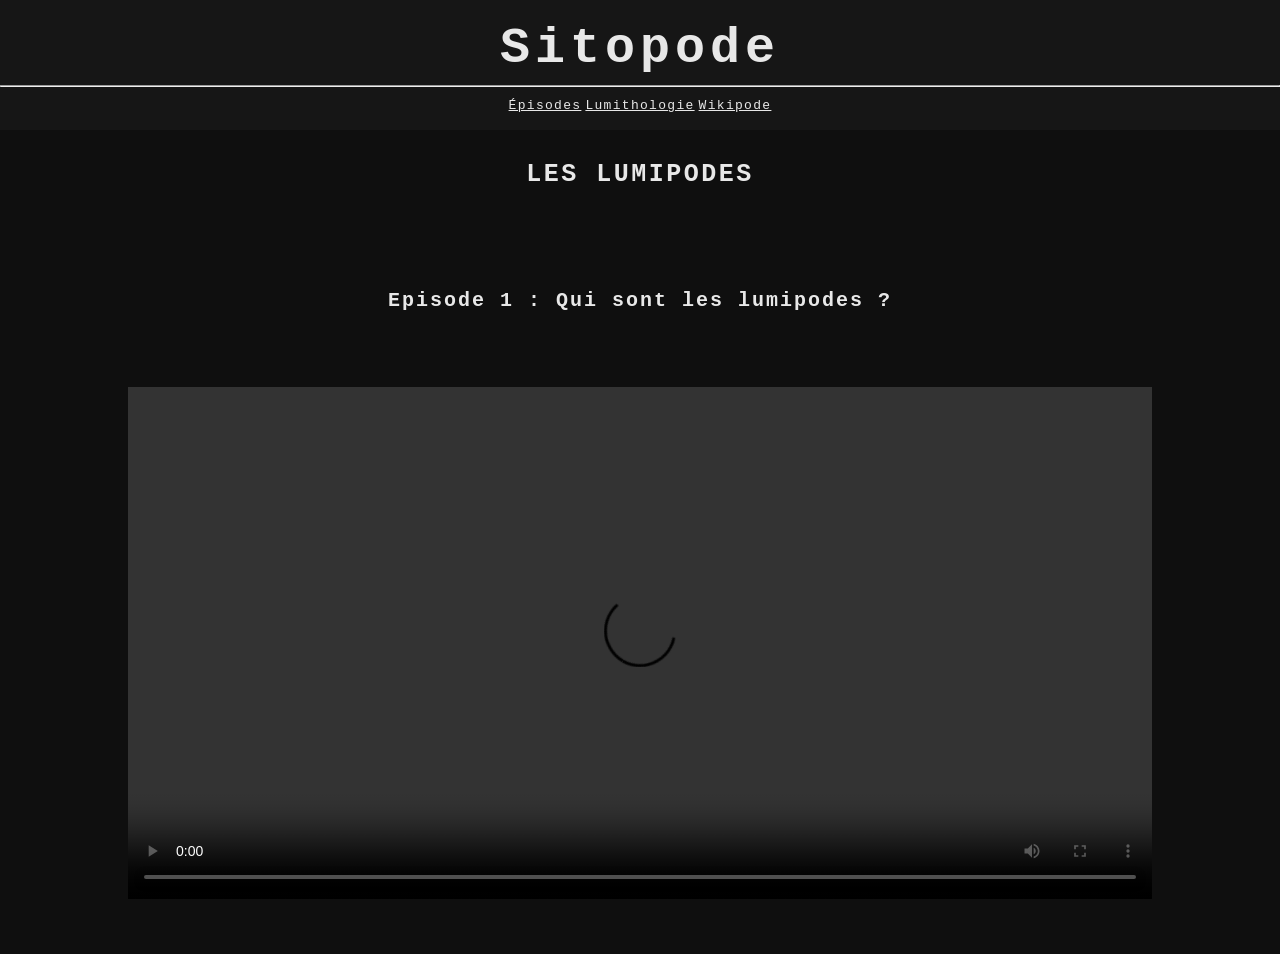
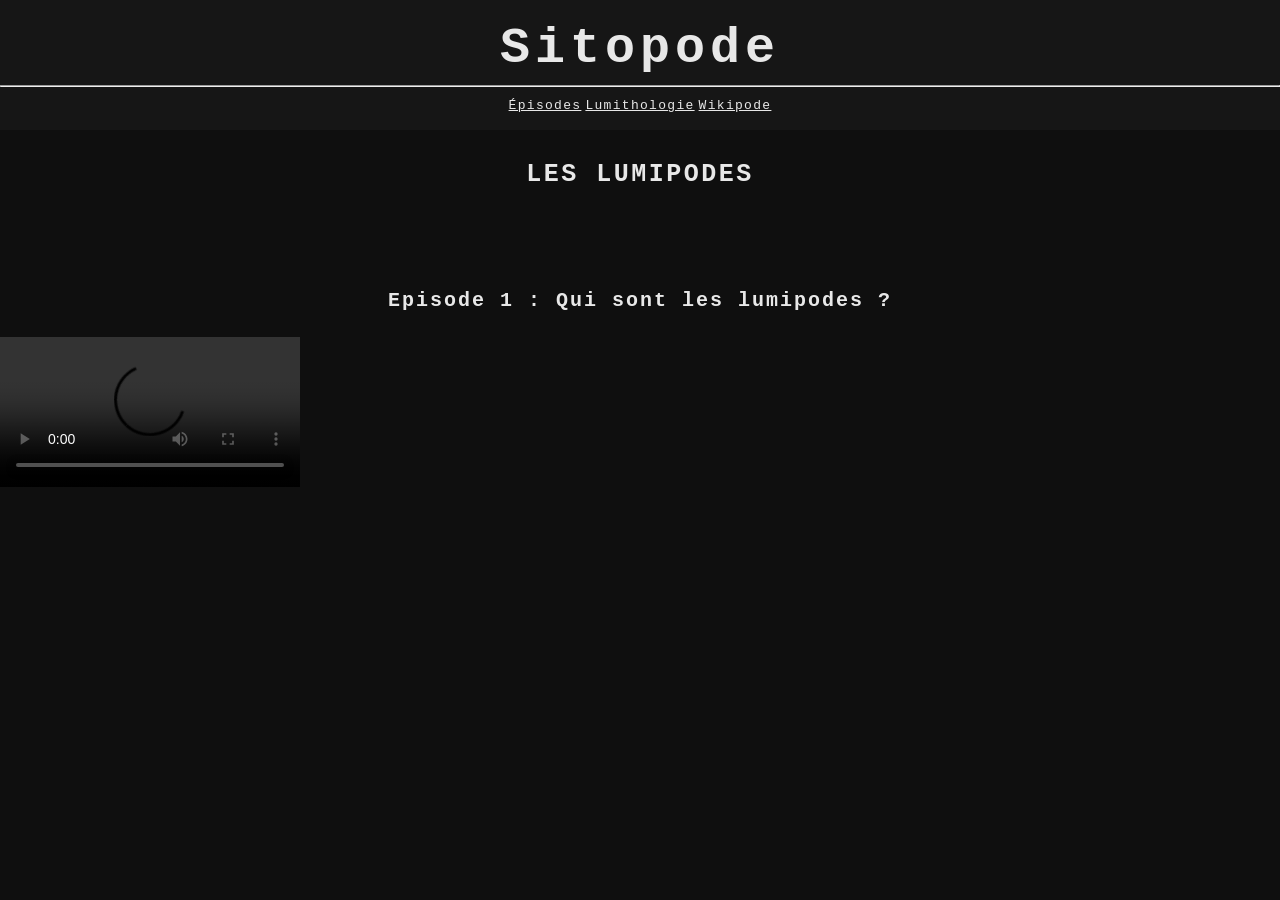

Update style.css

--- a/style.css
+++ b/style.css
@@ -26,13 +26,6 @@ footer {
     width:100%;
 }
 
-video {
-    padding-top: 50px;
-    padding-bottom: 50px;
-    text-align: center;
-    padding-left:10%;
-    width:80%;
-}
 div {
     width: 100%;
 }
